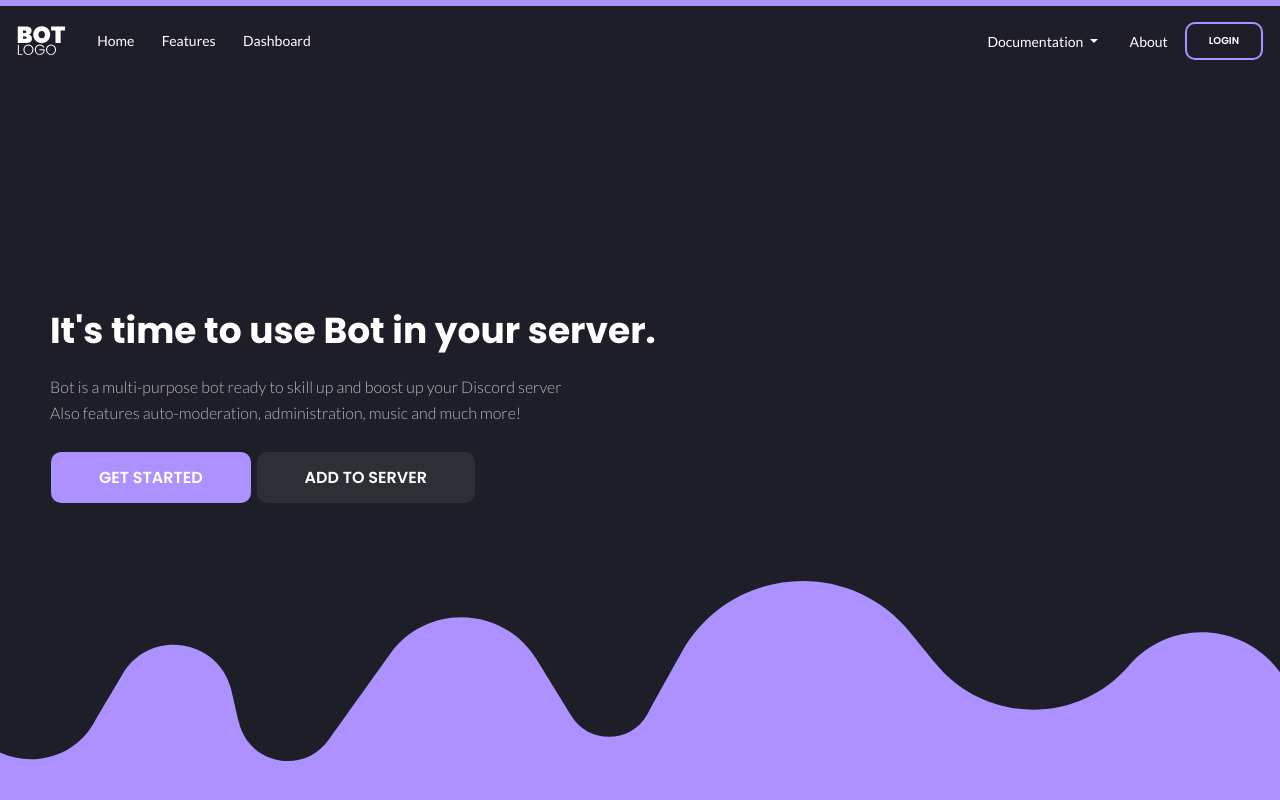
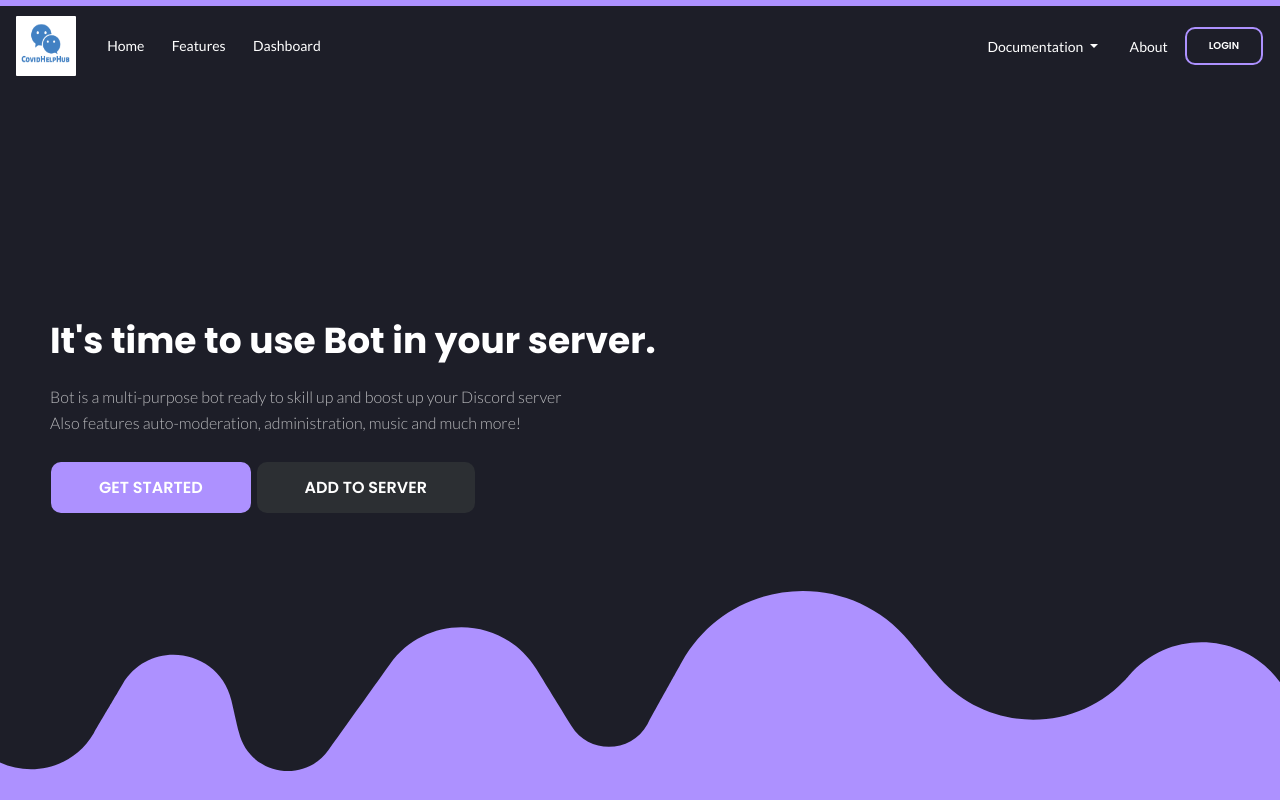
Before and after one commit to anahitahassan/Covid-Help-Hub, a plain HTML site: page index.html in a window 1280 px wide. Shown: the top 800 px of the page. Drawn offline with nearby package versions, Linux system fonts and the light colour scheme.

Commit message:
Update index.html

```diff
--- a/index.html
+++ b/index.html
@@ -9,6 +9,8 @@
     <link href="https://fonts.googleapis.com/css?family=Poppins:300,400,600,700,800,900&display=swap" rel="stylesheet">
     <link href="https://fonts.googleapis.com/css?family=Montserrat:400,600,700,800,900&display=swap" rel="stylesheet">
     <link href="https://fonts.googleapis.com/css?family=Lato:300,400,600,700,800,900&display=swap" rel="stylesheet">
+    <link rel = "apple-touch-icon" href="assets/CHHfavicon.png">
+    <link rel = "icon" sizes="192x192" href="assets/CHHfavicon.png">
     <title>CovidHelpHub</title>
 </head>
 <body>
@@ -16,7 +18,7 @@
     <button class="navbar-toggler" type="button" data-toggle="collapse" data-target="#navbarSupportedContent" aria-controls="navbarSupportedContent" aria-expanded="false" aria-label="Toggle navigation">
         <img src="assets/menuIcon.svg" width="20px" height="20px" style="max-width: none !important;">
     </button>
-    <img src="assets/BotLogo.svg" width="50" height="50">
+    <img src="assets/CHHlogo2.png" width="60" height="60">
     <div class="collapse navbar-collapse" id="navbarSupportedContent" style="margin-left: 20px !important">
         <ul class="navbar-nav mr-auto">
             <li class="nav-item active">
```
